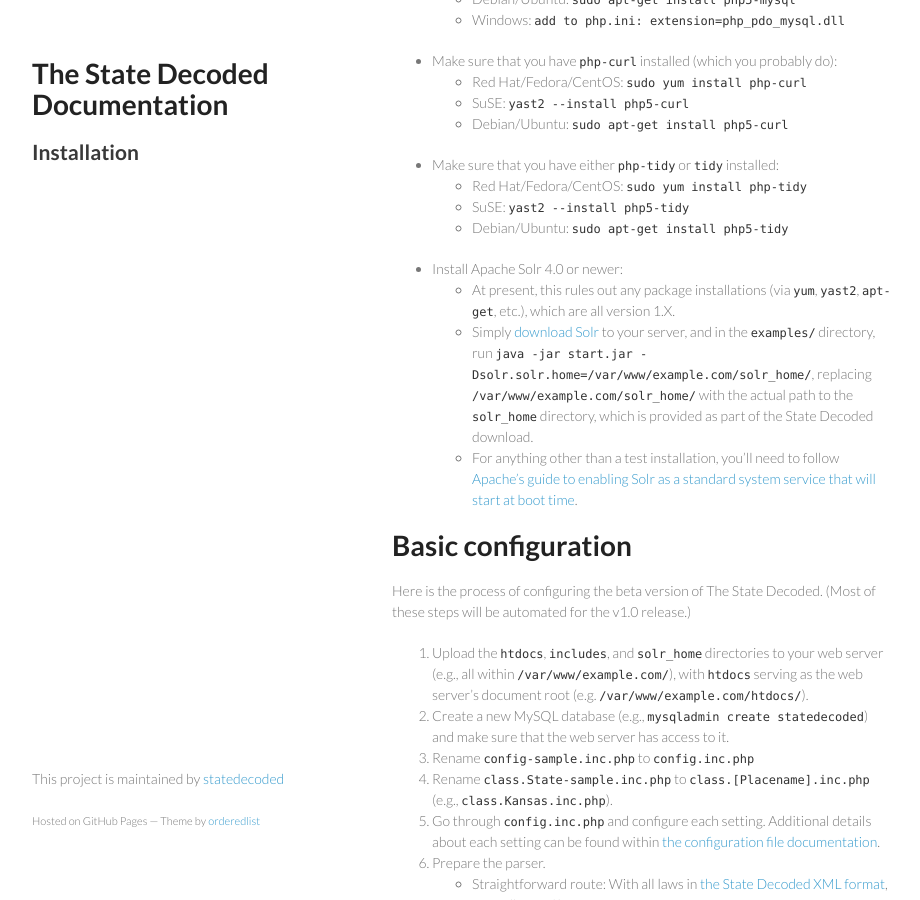
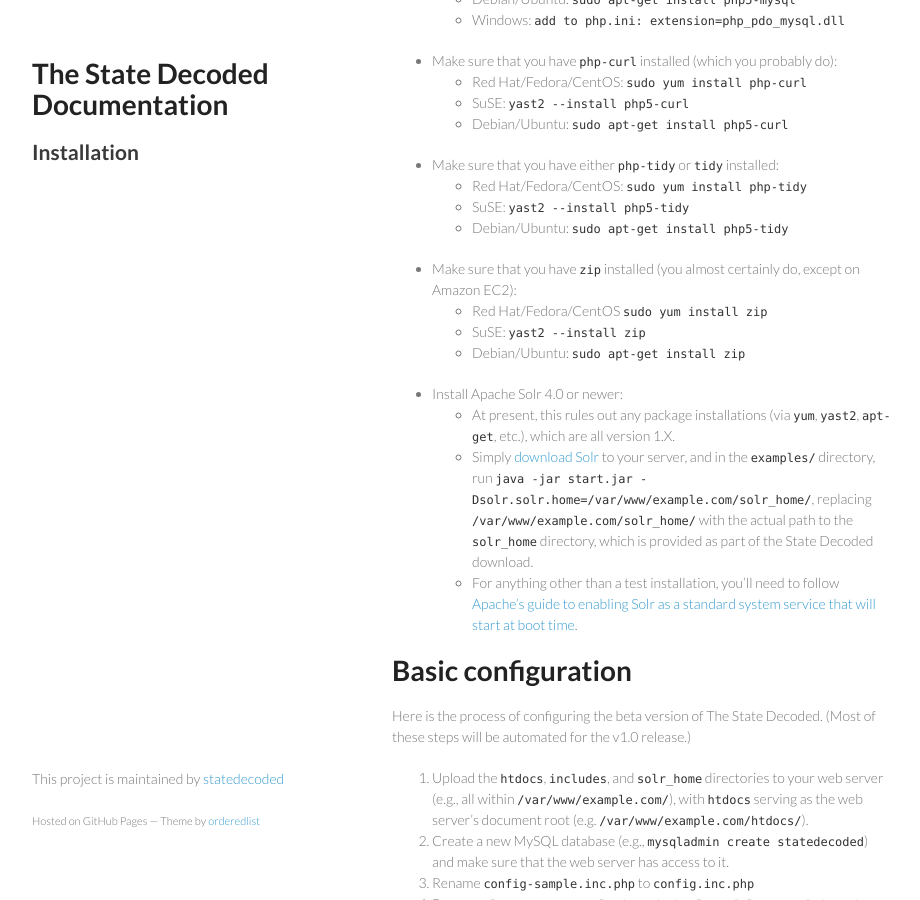
Before and after one commit to statedecoded/documentation, a Jekyll site: the page built from installation.md, in a window 1280 px wide and 900 px high, scrolled down 798 px. Shown: the whole window, without its empty margins (178-1098 px from the left). Built offline with Jekyll 4.4.1, drawn with Linux system fonts in a browser that asks for light colours.

Commit message:
Require that zip be installed
Per statedecoded/statedecoded/#462.

```diff
--- a/installation.md
+++ b/installation.md
@@ -31,6 +31,10 @@
 	* Red Hat/Fedora/CentOS: `sudo yum install php-tidy`
 	* SuSE: `yast2 --install php5-tidy`
 	* Debian/Ubuntu: `sudo apt-get install php5-tidy`
+* Make sure that you have `zip` installed (you almost certainly do, except on Amazon EC2):
+	* Red Hat/Fedora/CentOS `sudo yum install zip`
+	* SuSE: `yast2 --install zip`
+	* Debian/Ubuntu: `sudo apt-get install zip`
 * Install Apache Solr 4.0 or newer:
 	* At present, this rules out any package installations (via `yum`, `yast2`, `apt-get`, etc.), which are all version 1.X.
 	* Simply [download Solr](http://lucene.apache.org/solr/downloads.html) to your server, and in the `examples/` directory, run `java -jar start.jar -Dsolr.solr.home=/var/www/example.com/solr_home/`, replacing `/var/www/example.com/solr_home/` with the actual path to the `solr_home` directory, which is provided as part of the State Decoded download.
```
